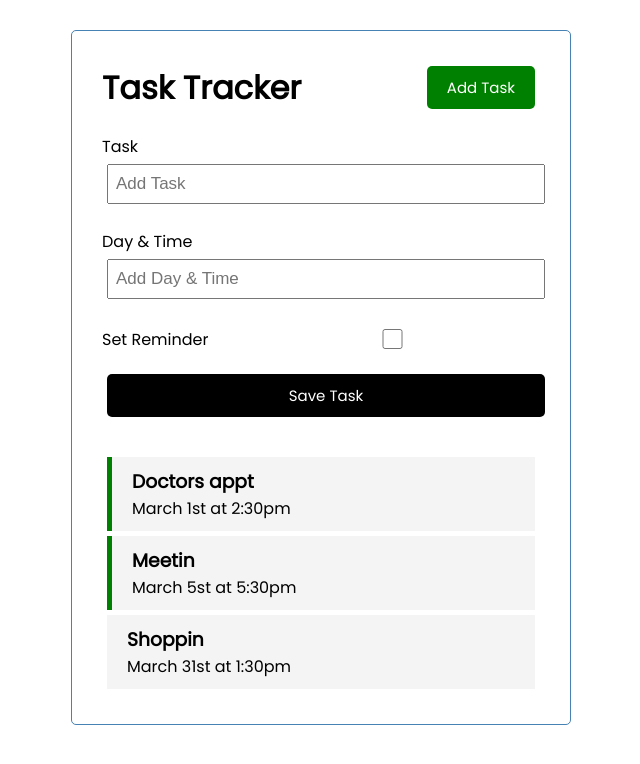
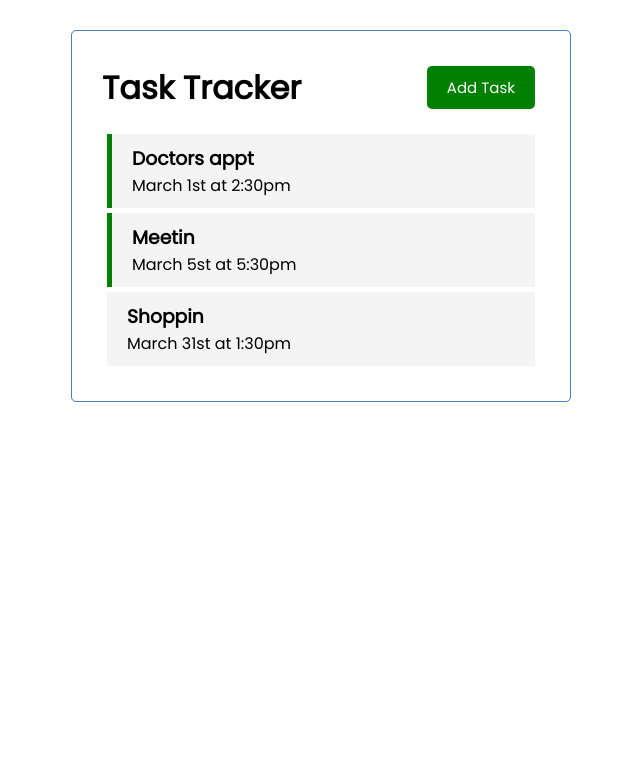
Before and after one commit to jamestheengineer/webdev-playground, a Vue app in the folder vue-traversy/vue-task-tracker/vue-crash-2021/: page / in a window 1280 px wide. Shown: the top 764 px of the page, without its empty margins (319-959 px from the left). Built offline with nearby package versions, Linux system fonts and the light colour scheme; the HTML template or start-up script is replaced by a standard one.

Commit message:
Toggle Add Task form

```diff
--- a/vue-traversy/vue-task-tracker/vue-crash-2021/src/App.vue
+++ b/vue-traversy/vue-task-tracker/vue-crash-2021/src/App.vue
@@ -1,7 +1,7 @@
 <template>
   <div class="container">
-    <Header title="Task Tracker" />
-    <AddTask @add-task="addTask" />
+    <Header @toggle-add-task="toggleAddTask" title="Task Tracker" />
+    <div v-show="showAddTask"><AddTask @add-task="addTask" /></div>
     <Tasks @toggle-reminder="toggleReminder" @delete-task="deleteTask" :tasks="tasks" />
   </div>
 </template>
@@ -21,10 +21,14 @@
   },
   data() {
     return {
-      tasks: []
+      tasks: [],
+      showAddTask: false
     }
   },
   methods: {
+    toggleAddTask() {
+      this.showAddTask = !this.showAddTask
+    },
     addTask(task) {
       this.tasks = [...this.tasks, task]
     },
--- a/vue-traversy/vue-task-tracker/vue-crash-2021/src/components/Button.vue
+++ b/vue-traversy/vue-task-tracker/vue-crash-2021/src/components/Button.vue
@@ -12,7 +12,7 @@
     },
     methods: {
         onClick() {
-            console.log('click')
+            this.$emit('toggle-add-task')
         },
     }
 }
--- a/vue-traversy/vue-task-tracker/vue-crash-2021/src/components/Header.vue
+++ b/vue-traversy/vue-task-tracker/vue-crash-2021/src/components/Header.vue
@@ -1,7 +1,7 @@
 <template>
     <header>
         <h1>{{ title }}</h1>
-        <Button text="Add Task" color="green" />
+        <Button @toggle-add-task="$emit('toggle-add-task')" text="Add Task" color="green" />
     </header>
 </template>
 
```
